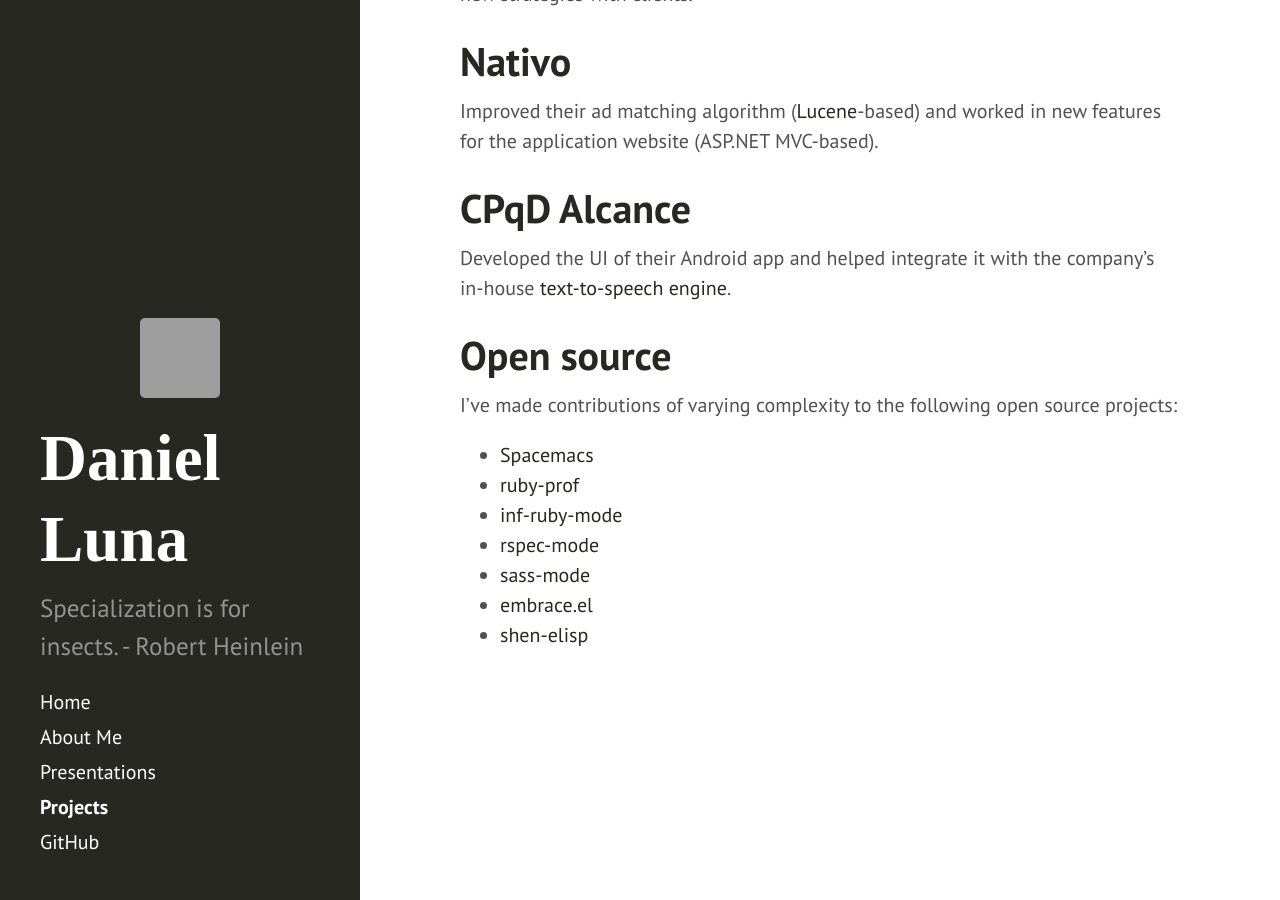
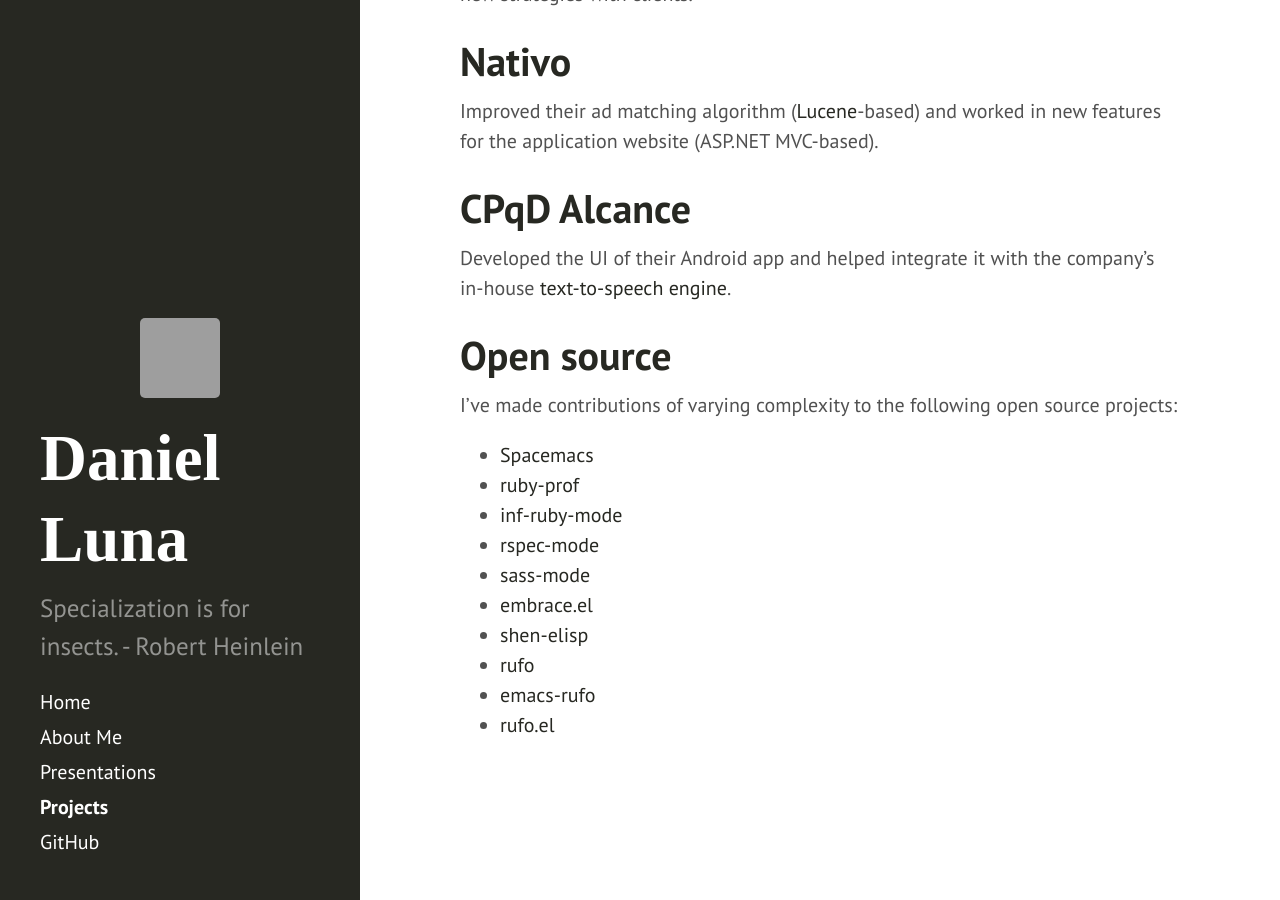
Before and after one commit to dcluna/dcluna.github.io, a Jekyll site: the page built from projects.md, in a window 1280 px wide and 900 px high, scrolled down 721 px. Built offline with Jekyll 4.4.1, drawn with Linux system fonts in a browser that asks for light colours; grey boxes are pictures that could not be loaded.

Commit message:
Updating projects.md with rufo-related contribs

```diff
--- a/projects.md
+++ b/projects.md
@@ -36,3 +36,6 @@
 - [sass-mode](https://github.com/nex3/sass-mode)
 - [embrace.el](https://github.com/cute-jumper/embrace.el)
 - [shen-elisp](https://github.com/deech/shen-elisp)
+- [rufo](https://github.com/ruby-formatter/rufo)
+- [emacs-rufo](https://github.com/aleandros/emacs-rufo)
+- [rufo.el](https://github.com/danielma/rufo.el)
```
